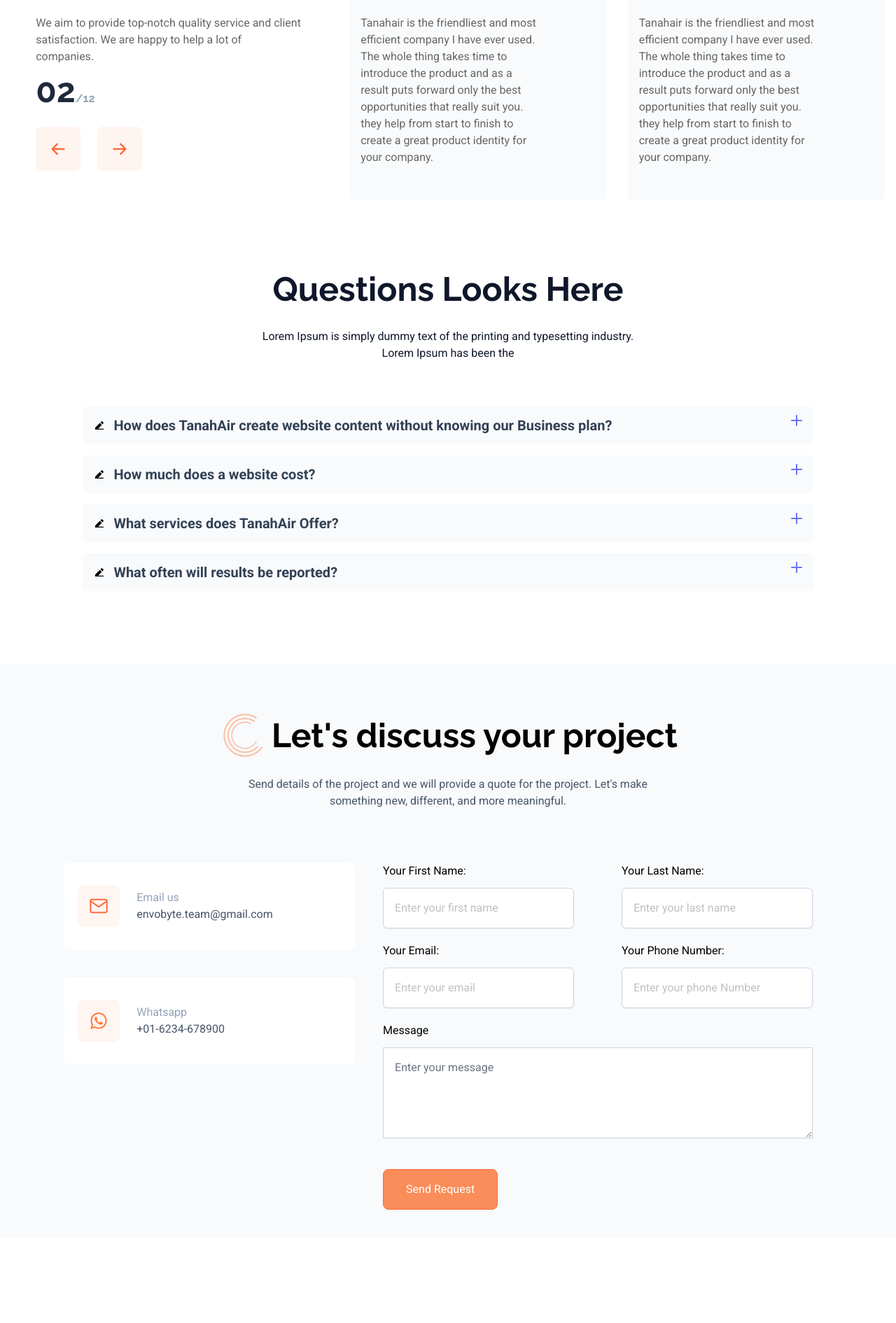
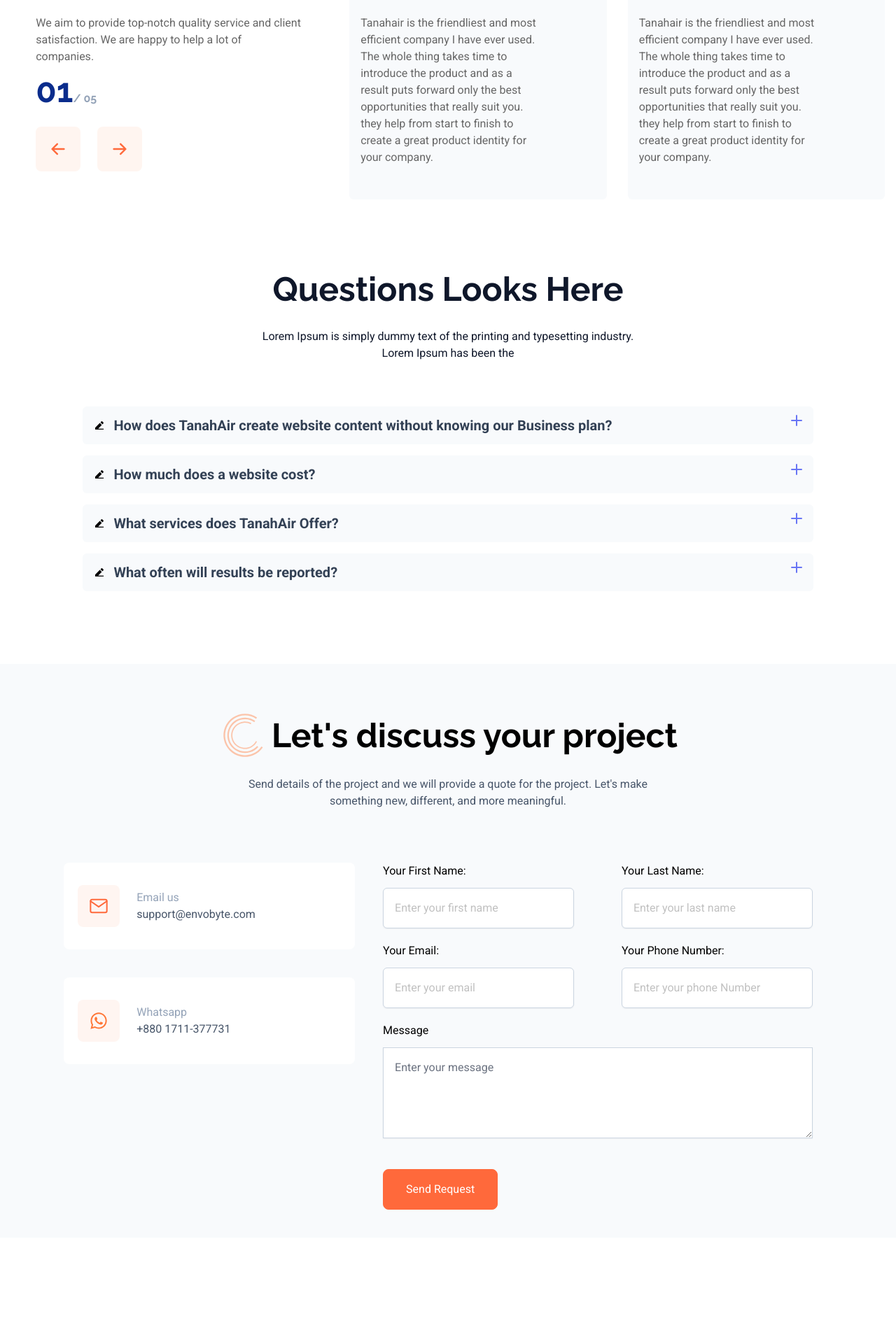
Before and after one commit to mehedihasananik/Envobyte-Live-Website, a Next.js app: page / in a window 1280 px wide. Shown: the part 4364-6255 px from the top of the page at 70% size. Built offline with nearby package versions, Linux system fonts and the light colour scheme.

Commit message:
email whatsapp linked

```diff
--- a/src/Components/Home/ProjectDetails/ProjectDetails.jsx
+++ b/src/Components/Home/ProjectDetails/ProjectDetails.jsx
@@ -34,7 +34,7 @@ const ProjectDetails = () => {
               </div>
               <div>
                 <h3 className="text-[16px] text-[#94A3B8]">Email us</h3>
-                <p className="text-[#475569] text-[16px] ">envobyte.team@gmail.com</p>
+                <a href="mailto:support@envobyte.com" className="text-[#475569] text-[16px] pt-1">support@envobyte.com</a>
               </div>
             </div>
 
@@ -44,7 +44,8 @@ const ProjectDetails = () => {
               </div>
               <div>
                 <h3 className="text-[16px] text-[#94A3B8]">Whatsapp</h3>
-                <p className="text-[#475569] text-[16px] ">+01-6234-678900</p>
+                <a href="https://wa.me/8801711377731" className="text-[#475569] text-[16px] pt-1">+880 1711-377731</a>
+
               </div>
             </div>
           </div>
@@ -138,7 +139,7 @@ const ProjectDetails = () => {
                 </div>
                 <div className="pt-6">
                   {" "}
-                  <button className="text-[16px] bg-[#FA8D59] px-8 py-4 text-white rounded-lg border border-[#FF693B]  hover:bg-white hover:text-[#FF693B] transition-all duration-300">
+                  <button className="text-[16px] bg-[#FF693B] px-8 py-4 text-white rounded-lg border border-[#FF693B]  hover:bg-white hover:text-[#FF693B] transition-all duration-300">
                     Send Request
                   </button>
                 </div>
--- a/src/Components/Home/Testimonial/Testimonial.jsx
+++ b/src/Components/Home/Testimonial/Testimonial.jsx
@@ -79,11 +79,11 @@ const Testimonial = () => {
                 </p>
               </div>
               <div>
-                <span className="text-[48px] font-Raleway text-[#1E293B] font-bold">
-                  02
+                <span className="text-[48px] font-Raleway text-[#0A2C8C] font-bold">
+                01
                 </span>
                 <span className="text-[16px] font-bold text-[#94A3B8] font-Raleway">
-                  /12
+                  / 05
                 </span>
               </div>
               <div className="flex justify-center items-center lg:justify-start lg:items-start gap-6 py-4 ">
```
